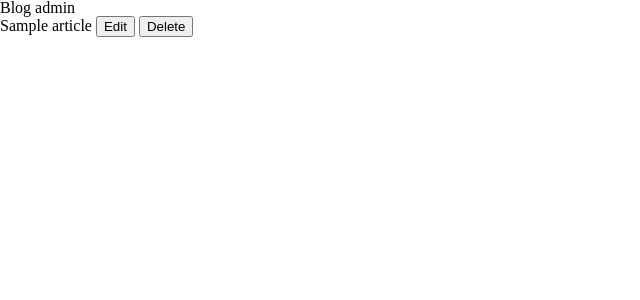
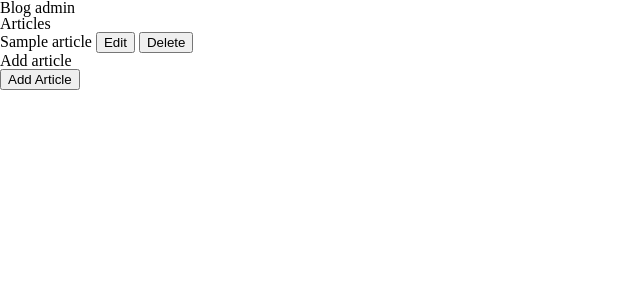
Before and after one commit to onosendi/dlindegren, a Flask app: page /admin/blog in a window 1280 px wide. Shown: the top 300 px of the page, without its empty margins (0-640 px from the left). Run offline with Flask 2, Linux system fonts and the light colour scheme; a user stored in the database is signed in; tables that the repository leaves empty hold one stand-in row (values such as "Sample post"); some libraries are stand-ins or nearby versions.

Commit message:
Use MethodView to handle blog modifications

```diff
--- a/app/admin/views.py
+++ b/app/admin/views.py
@@ -1,14 +1,12 @@
 '''
     app.admin.views
     ~~~~~~~~~~~~~~~
-
-    End points for admin.
 '''
 import re
-import urllib.parse
 from werkzeug.urls import url_parse
 from flask import (Blueprint, render_template, redirect, url_for, flash,
-                   request, jsonify, abort)
+                   request)
+from flask.views import MethodView
 from sqlalchemy import func
 from flask_login import current_user, login_user, logout_user, login_required
 from app.admin.models import AdminUser, register_user
@@ -18,33 +16,50 @@ from app.admin.forms import LoginForm, FirstTimeForm
 admin = Blueprint('admin', __name__, url_prefix='/admin')
 
 
-@admin.route('/blog')
-@login_required
-def blog():
-    articles = BlogArticle.query.filter_by(active=True).\
-        order_by(BlogArticle.created.desc()).all()
-    return render_template('admin/blog.html', articles=articles)
+class Blog(MethodView):
 
+    decorators = [login_required]
 
-@admin.route('/blog/<int:article_id>', methods=['POST', 'PUT', 'DELETE'])
-def blog_control(article_id):
-    article = BlogArticle.query.filter_by(id=article_id).first()
-    if not article:
-        abort(404)
-    article_dict = {
-        'article_id': article.id,
-        'article_name': article.article_name,
-        'file_name': article.file_name}
-    if request.method == 'PUT':
+    def get(self):
+        articles = BlogArticle.query.filter_by(active=True).\
+            order_by(BlogArticle.created.desc()).all()
+        return render_template('admin/blog.html', articles=articles)
+
+    def post(self):
         article_name = request.json.get('article_name')
-        file_name = re.sub(r'\W+', '-', article_name)
+        file_name = self._get_file_name(article_name)
+        article = BlogArticle(article_name=article_name, file_name=file_name)
+        article = article.commit()
+        return self._jsonify(article)
+
+    def put(self):
+        article = self._get_article()
+        article_name = request.json.get('article_name')
+        file_name = self._file_name(article_name)
         article.article_name = article_name
         article.file_name = file_name
         article.commit()
-    if request.method == 'DELETE':
+        return self._jsonify(article)
+
+    def delete(self):
+        article = self._get_article()
         article.delete()
         article.commit()
-    return jsonify(article_dict)
+        return self._jsonify(article)
+
+    def _get_file_name(self, article_name):
+        return re.sub('\W+', '-', article_name)
+
+
+    def _get_article(self):
+        article_id = request.args.get('article_id') or 0
+        return BlogArticle.query.filter_by(id=article_id).first()
+
+    def _jsonify(self, article):
+        return {
+            'article_id': article.id,
+            'article_name': article.article_name,
+            'article_file_name': article.file_name}
 
 
 @admin.route('/')
--- a/app/app_factory.py
+++ b/app/app_factory.py
@@ -38,9 +38,12 @@ def configure_extensions(app):
 def configure_blueprints(app):
     from app.errors.views import errors
     from app.frontend.views import frontend
-    from app.admin.views import admin
+    from app.admin.views import admin, Blog
     from app.blog.views import blog
     from app.misc.views import misc
+
+    admin.add_url_rule('/blog', view_func=Blog.as_view('blog'))
+
     app.register_blueprint(errors)
     app.register_blueprint(frontend)
     app.register_blueprint(admin)
@@ -48,6 +51,7 @@ def configure_blueprints(app):
     app.register_blueprint(misc, subdomain='misc')
 
 
+
 def configure_jinja(app):
     app.jinja_env.lstrip_blocks = True
     app.jinja_env.trim_blocks = True
--- a/app/templates/admin/blog.html
+++ b/app/templates/admin/blog.html
@@ -2,11 +2,16 @@
 {% block page_title %}Blog admin{% endblock %}
 {% block body %}
 <h1>Blog admin</h1>
+<h2>Articles</h2>
 {% for article in articles %}
-  <div class="article-item" data-url="{{ url_for('admin.blog_control', article_id=article.id) }}">
-    <span class="article-name">{{ article.article_name }}</span>
-    <button class="edit-article" type="button">Edit</button>
-    <button class="delete-article" data-method="delete" type="button">Delete</button>
-  </div>
+  <ol class="article-list">
+    <li class="article-item" data-url="{{ url_for('admin.blog', article_id=article.id) }}">
+      <span class="article-name">{{ article.article_name }}</span>
+      <button class="edit-article" type="button">Edit</button>
+      <button class="delete-article" data-method="delete" type="button">Delete</button>
+    </li>
+  </ol>
 {% endfor %}
+<h2>Add article</h2>
+<button class="add-article" data-url="{{ url_for('admin.blog') }}" type="button">Add Article</button>
 {% endblock %}
```
Also changed, not shown: 1 other file.
